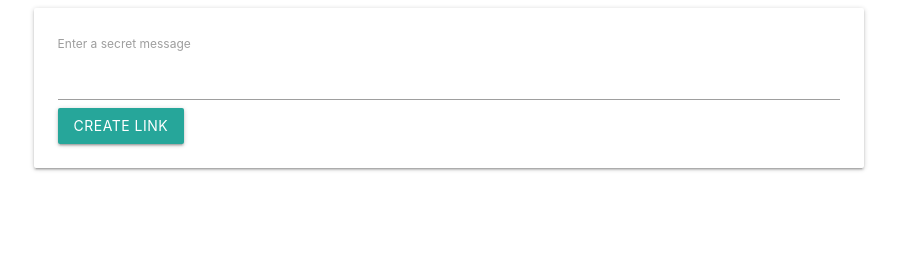
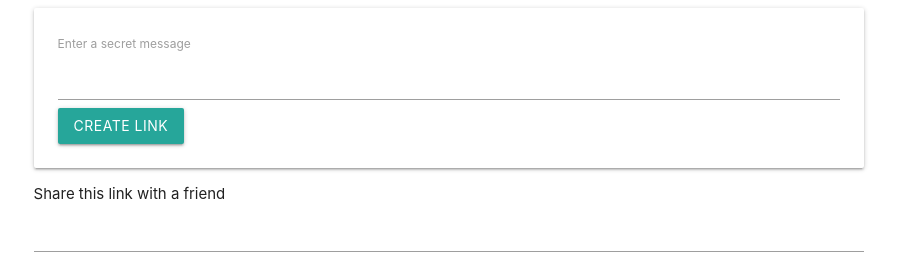
Before and after one commit to M-Patryk/Secret-Message-Sharing-App, a plain HTML site: page index.html in a window 1280 px wide. Shown: the whole page, without its empty margins (191-1088 px from the left). Drawn offline with nearby package versions, Linux system fonts and the light colour scheme.

Commit message:
Added another input which shows encrypted message

```diff
--- a/index.html
+++ b/index.html
@@ -14,9 +14,13 @@
             <div class="card-panel">
                 <form>
                     <label>Enter a secret message</label>
-                    <input type="text">
+                    <input id="message-input" type="text">
                     <button class="btn">Create link</button>
                 </form>
+            </div>
+            <div>
+                Share this link with a friend
+                <input id="link-input" type="text">
             </div>
         </div>
     </div>
```
